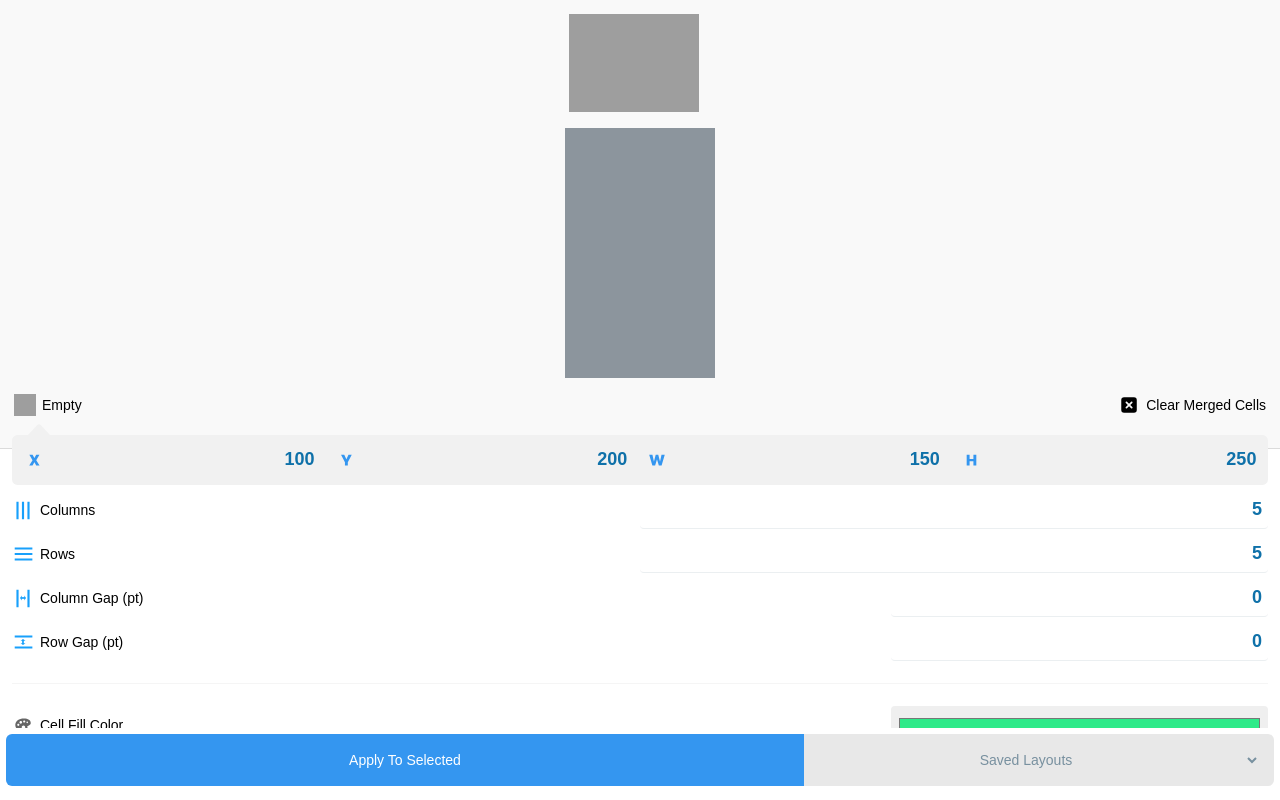
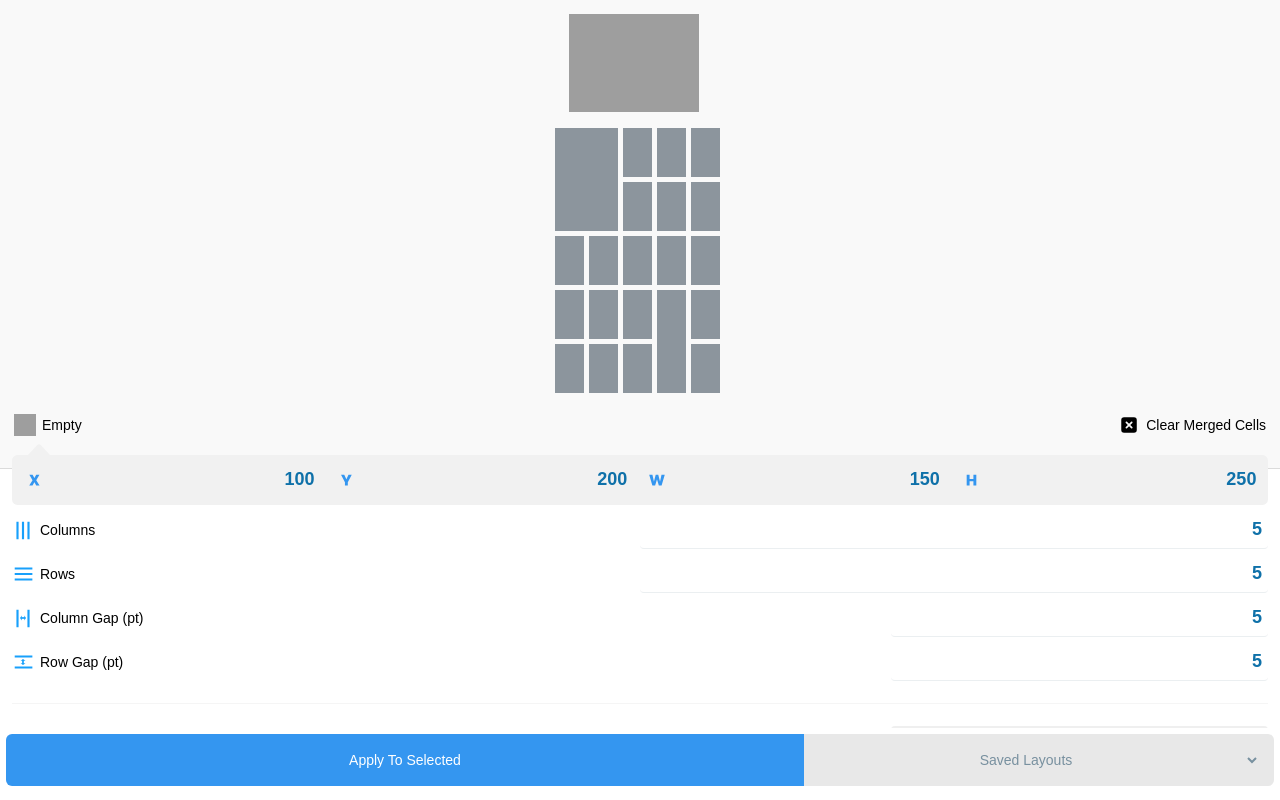
Before and after one commit to elirazatia/Figma-Easygrid, a website: page ui.html in a window 1280 px wide. Drawn offline with Linux system fonts and the light colour scheme; grey boxes are pictures that could not be loaded.

Commit message:
Grid layout can show merged connections and drawn connections; Some code cleanup by moving util functions into separate files

```diff
--- a/scripts/components/FigmaLayer.js
+++ b/scripts/components/FigmaLayer.js
@@ -1,4 +1,4 @@
-function FigmaLayer() {
+function FigmaLayer(selectorPrefix) {
     // Empty layer
     let layer = {}
     let observers = Observer()
@@ -10,7 +10,7 @@ function FigmaLayer() {
     function updateUiDescriptors() {
         Object.keys(layer).forEach(key => {
             const value = layer[key]
-            const element = document.querySelector(`#layer-${key}`)
+            const element = document.querySelector(`${selectorPrefix}-${key}`)
             if (!element) return
 
             if (key === 'type') {
--- a/scripts/components/Grid.js
+++ b/scripts/components/Grid.js
@@ -15,11 +15,12 @@ function Grid(selector) {
 
     // Store the cells
     let cells = []
+    let cellConnections = []
+
     let rows = []
     let columns = []
     let gapX = 0
     let gapY = 0
-    let cellCollector = {}
 
     // Methods
     function clearChildren() { Array.from(table.children).forEach(c => c.remove()) }
@@ -39,16 +40,33 @@ function Grid(selector) {
         columnCount) {
 
         let newCells = []
+        let index = 0
         for (let y = 0; y < rowCount; y++) {
             for (let x = 0; x < columnCount; x++) {
-                newCells.push(
-                    [[x, y]] // Array of arrays; Each array contains an array of indexes that this cell covers
-                )
+                newCells.push({ index, x, y })
+                index += 1
             }
         }
 
         // Store the cells
         cells = newCells
+
+        // Reset all connections
+        cellConnections = [
+            {
+                type: 'merge',
+                initCell: [0,0],
+                w: 2,
+                h: 2,
+            },
+            {
+                type: 'draw',
+                cells: [
+                    [3,3],
+                    [3,4]
+                ]
+            }
+        ] // TODO: Remove test input
     }
 
     function renderGrid(
@@ -67,8 +85,8 @@ function Grid(selector) {
         gapY = overrideGapY || gapY
 
         // Ensure that setCells has been correctly called; If not - Automatically call it
-        let cellsColumnCount = Math.max(...cells.map(cell => cell[0][0])) + 1 // +1 as index starts at 0; and length starts at 1
-        let cellsRowCount = Math.max(...cells.map(cell => cell[0][1])) + 1 // See comment above
+        let cellsColumnCount = Math.max(...cells.map(cell => cell.x)) + 1 // +1 as index starts at 0; and length starts at 1
+        let cellsRowCount = Math.max(...cells.map(cell => cell.y)) + 1 // See comment above
         if (cellsColumnCount != columns.length || cellsRowCount != rows.length) {
             setCells(
                 rows.length,
@@ -81,33 +99,52 @@ function Grid(selector) {
         const xFor = (index) => columns.slice(0, index).reduce(rFunction(gapX), 0)
         const yFor = (index) => rows.slice(0, index).reduce(rFunction(gapY), 0)
 
-        cells.forEach((cell, index) => {
-            // Create main bounds
-            cell.forEach(subcell => {
+        // Split cell connectinos into their two distinct types
+        let mergedCellConnections = cellConnections.filter(connection => connection.type === 'merge')
+        let drawnCellConnections = cellConnections.filter(connection => connection.type === 'draw')
+
+        // Filters cells that are part of a larger - Merged cell
+        let visibleCells = cells.filter(cell => {
+            let isInitialCell = mergedCellConnections.filter(connection => connection.initCell[0] == cell.x && connection.initCell[1] == cell.y)
+            if (isInitialCell.length > 0) return true
+
+            let withinBounds = mergedCellConnections.filter(connection =>
+                isWithinBounds(cell.x, connection.initCell[0] + connection.w, connection.initCell[0]) &&
+                isWithinBounds(cell.y, connection.initCell[1] + connection.h, connection.initCell[1]))
+            return withinBounds.length == 0
+        })
+
+        // Create the primary cells
+        visibleCells.forEach(cell => {
+            // Create the primary shape
+            let mergedCell = mergedCellConnections.filter(connection =>
+                connection.initCell[0] === cell.x && connection.initCell[1] === cell.y)[0]
+
+            let w = columns[cell.x]
+            let h = rows[cell.y]
+            if (mergedCell) {
+                w = xFor(cell.x + mergedCell.w - 1) - xFor(cell.x) + columns[cell.x]
+                h = yFor(cell.y + mergedCell.h - 1) - xFor(cell.y) + rows[cell.y]
+            }
+
+            const td = renderCell(
+                xFor(cell.x),
+                yFor(cell.y),
+                w,
+                h,
+            )
+
+            // Assign to value and insert into the table
+            td.cell = cell
+            table.appendChild(td)
+        })
+
+        // Join into shapes where needed - For drawn cells
+        drawnCellConnections.forEach(connection => connection.cells.forEach((subcell, index) => {
             let xIndex = subcell[0]
             let yIndex = subcell[1]
 
-                const td = renderCell(
-                    xFor(xIndex),
-                    yFor(yIndex),
-                    columns[xIndex],
-                    rows[yIndex],
-                )
-                td.cell = {
-                    index: index,
-                    x: xIndex,
-                    y: yIndex
-                }
-
-                table.appendChild(td)
-            })
-
-            // Create boxes to fill gaps
-            cell.forEach((subcell, subcellIndex) => {
-                let xIndex = subcell[0]
-                let yIndex = subcell[1]
-
-                const nextSubcell = (cells[index][subcellIndex + 1])
+            const nextSubcell = (connection.cells[index + 1])
             if (!nextSubcell) return
 
             let movement = {
@@ -136,8 +173,7 @@ function Grid(selector) {
 
             const td = renderCell(bounds.x, bounds.y, bounds.w, bounds.h)
             table.appendChild(td)
-            })
-        })
+        }))
 
         table.style.width = `${xFor(Math.inf)}px`
         table.style.height = `${yFor(Math.inf)}px`
@@ -148,14 +184,13 @@ function Grid(selector) {
 
     })
 
-    // Cells Merge
+    // Cells Merge - TODO: These var names are awful.
     let mergeCellSession = null
-    let startCellIndex
+    // let startCellIndex
     table.addEventListener('mousedown', (e) => {
         if (e.target?.cell == null) return console.info('Did not click on cell // REMOVE THIS WARNING')
+
         mergeCellSession = []
-
-        startCellIndex = e.target.cell.index
         mergeCellSession.push(e.target.cell)
     })
 
@@ -171,10 +206,11 @@ function Grid(selector) {
     })
 
     table.addEventListener('mouseup', (e) => {
-        console.log(mergeCellSession, startCellIndex)
-        cells[startCellIndex] = mergeCellSession.map(session => [session.x, session.y])
+        // Push the connections
+        cellConnections.push({ type: 'draw', cells: mergeCellSession })
+
+        // Clear the session and re-render
         mergeCellSession = null
-
         renderGrid()
     })
 
--- a/scripts/components/StoredSavedLayout.js
+++ b/scripts/components/StoredSavedLayout.js
@@ -2,5 +2,5 @@ function StoredLayoutDropdown(selector, editSelector) {
     const el = document.querySelector(selector)
     if (!el) throw new Error()
 
-
+    alert('has not been implemented')
 }
--- /dev/null
+++ b/scripts/functions/is-within-bounds.js
@@ -0,0 +1,3 @@
+function isWithinBounds(value, upper, lower) {
+    return (value < upper && value >= lower)
+}
--- a/scripts/grid-ui.js
+++ b/scripts/grid-ui.js
@@ -1,5 +1,5 @@
 // The figma layer
-const figmaLayer = FigmaLayer('#grid-root')
+const figmaLayer = FigmaLayer('#layer')
 
 // The grid
 const grid = Grid('#grid-root')
@@ -7,8 +7,8 @@ const grid = Grid('#grid-root')
 // Config options
 const columns = ConfigInput('#config-columns', '5')
 const rows = ConfigInput('#config-rows', '5')
-const gapColumn = ConfigInput('#config-column-gap', '0')
-const gapRow = ConfigInput('#config-row-gap', '0')
+const gapColumn = ConfigInput('#config-column-gap', '5')
+const gapRow = ConfigInput('#config-row-gap', '5')
 
 // Config option updates
 function rerenderGrid() {
--- a/ui.html
+++ b/ui.html
@@ -244,6 +244,7 @@
 	</div>
 
 	<!-- Functions -->
+	<script src="scripts/functions/is-within-bounds.js"></script>
 	<script src="scripts/functions/dimentions-from-string.js"></script>
 
 	<!-- Components -->
```
Lines whose indentation alone changed are shown as unchanged.
